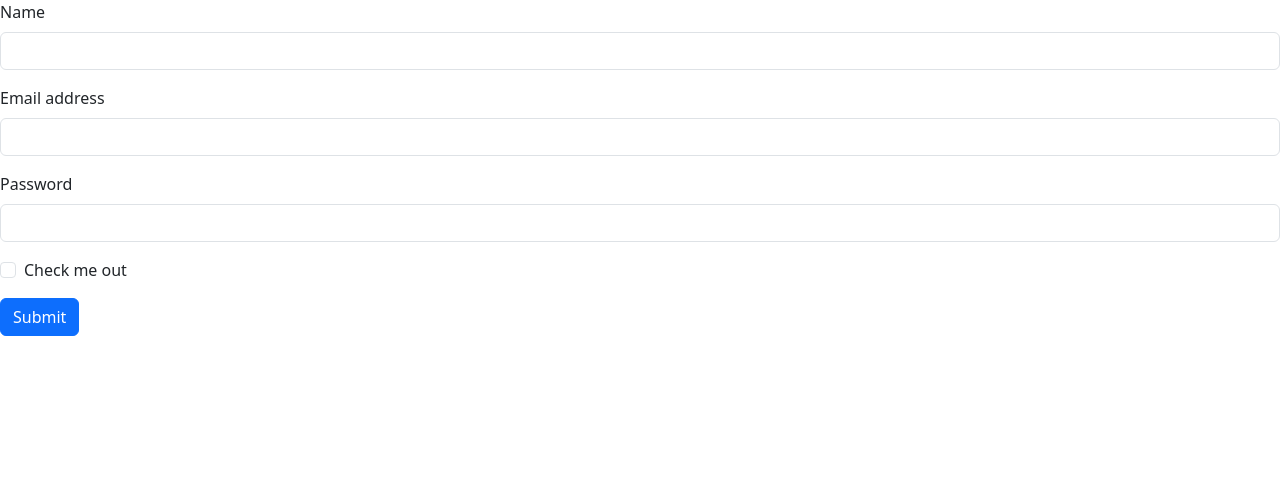
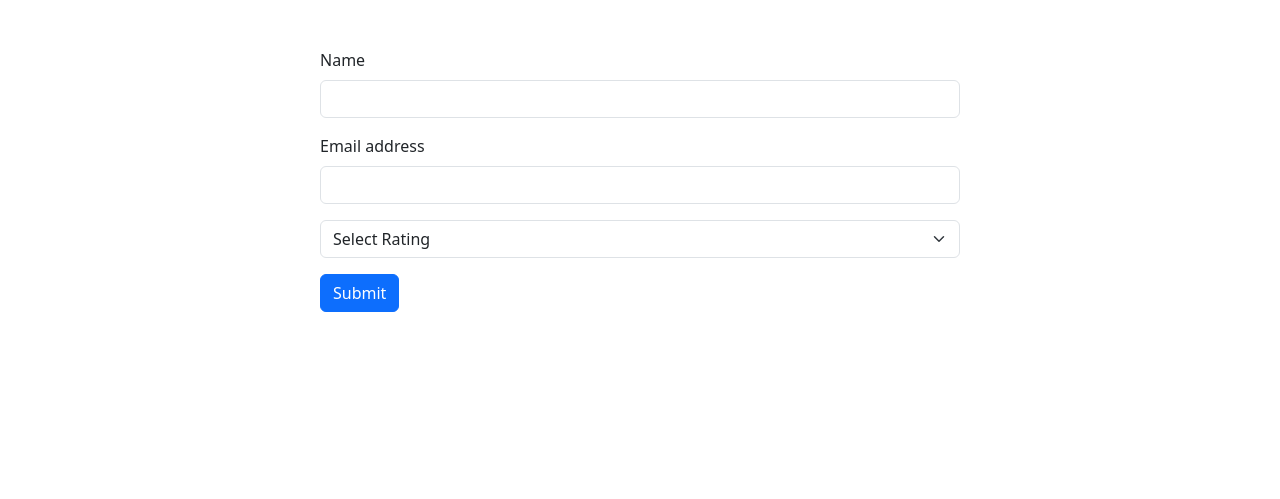
Before and after one commit to Sumit-Chandra-Singha/Django, a Django app: page /first_app/form/ in a window 1280 px wide. Shown: the part 56-555 px from the top of the page. Run offline with Django 5.2, Linux system fonts and the light colour scheme.

Commit message:
Rating form, get request

```diff
--- a/project_6_forms/first_app/templates/about.html
+++ b/project_6_forms/first_app/templates/about.html
@@ -2,5 +2,6 @@
 {% block content %}
 <h1>First app About</h1>
 <h1>Hello {{name}}</h1>
-<h1>Email {{email}}</h1>
+<h1>Email : {{email}}</h1>
+<h1>Rating : {{select}}</h1>
 {% endblock content %}
--- a/project_6_forms/first_app/templates/form.html
+++ b/project_6_forms/first_app/templates/form.html
@@ -1,24 +1,39 @@
-{% extends "base.html" %}
-
-{% block content %}
-<form method='post' action='/first_app/about/'>
+{% extends "base.html" %} {% block content %}
+<div style="width: 50%; height: 500px; margin: auto" class="pt-5">
+  <form method="get">
     {% csrf_token %}
     <div class="mb-3">
       <label for="exampleInputName" class="form-label">Name</label>
-    <input type="name" class="form-control" id="exampleInputName" aria-describedby="nameHelp" name='username'>
+      <input
+        type="name"
+        class="form-control"
+        id="exampleInputName"
+        aria-describedby="nameHelp"
+        name="username"
+      />
     </div>
     <div class="mb-3">
       <label for="exampleInputEmail1" class="form-label">Email address</label>
-    <input type="email" class="form-control" id="exampleInputEmail1" aria-describedby="emailHelp" name='email'>
+      <input
+        type="email"
+        class="form-control"
+        id="exampleInputEmail1"
+        aria-describedby="emailHelp"
+        name="email"
+      />
     </div>
+
     <div class="mb-3">
-    <label for="exampleInputPassword1" class="form-label">Password</label>
-    <input type="password" class="form-control" id="exampleInputPassword1">
-  </div>
-  <div class="mb-3 form-check">
-    <input type="checkbox" class="form-check-input" id="exampleCheck1">
-    <label class="form-check-label" for="exampleCheck1">Check me out</label>
+      <select class="form-select" aria-label="Rating" name="select">
+        <option selected>Select Rating</option>
+        <option value="1">1</option>
+        <option value="2">2</option>
+        <option value="3">3</option>
+        <option value="3">4</option>
+        <option value="3">5</option>
+      </select>
     </div>
     <button type="submit" class="btn btn-primary">Submit</button>
   </form>
+</div>
 {% endblock content %}
--- a/project_6_forms/first_app/views.py
+++ b/project_6_forms/first_app/views.py
@@ -8,8 +8,8 @@ def about(request):
     if request.method == 'POST':
         name = request.POST.get('username')
         email = request.POST.get('email')
-
-        return render(request, 'about.html',{'name': name, 'email': email})
+        select = request.POST.get('select')
+        return render(request, 'about.html',{'name': name, 'email': email, 'select': select})
 
     return render(request, 'about.html')
 
```
Lines whose indentation alone changed are shown as unchanged.
